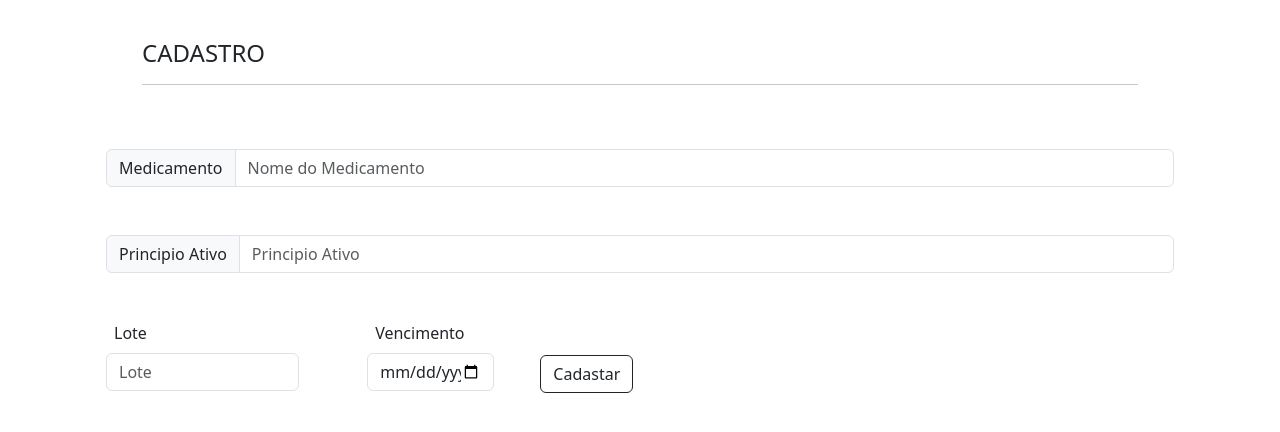
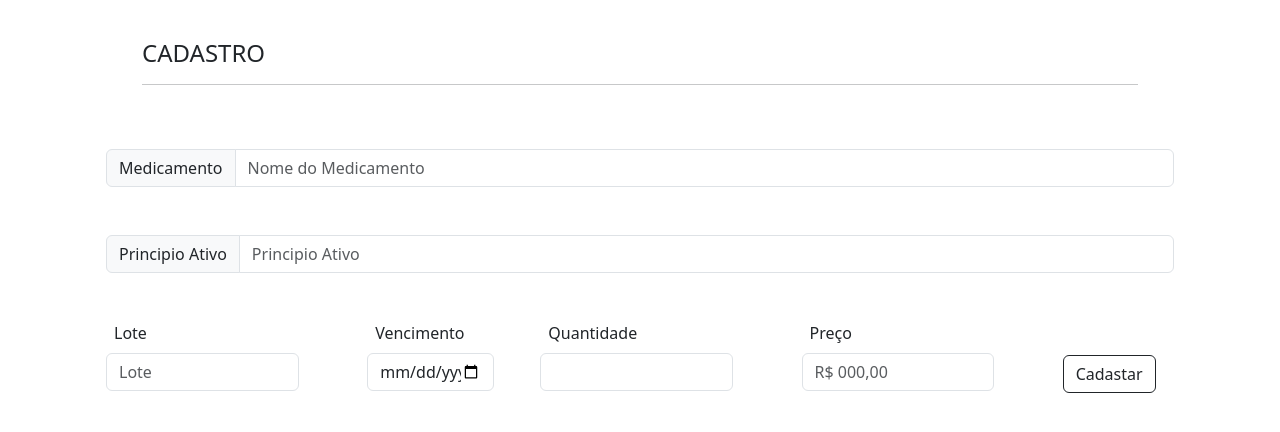
Before and after one commit to seixasfabio/SISTEMA-FARMACEUTICO, a plain HTML site: page Cadastro/Cadastro.html in a window 1280 px wide. Shown: the part 70-502 px from the top of the page. Drawn offline with nearby package versions, Linux system fonts and the light colour scheme; files whose address does not match are found by name.

Commit message:
Update Cadastro.html

```diff
--- a/Cadastro/Cadastro.html
+++ b/Cadastro/Cadastro.html
@@ -58,6 +58,16 @@
                     <input class="form-control w-75" type="date" id="Vencimento">
                 </div>
 
+                <div class="d-inline-block">
+                    <label for="Quantidade" class="form-label px-2">Quantidade</label>
+                    <input class="form-control w-75" type="number" id="Quantidade">
+                </div>
+
+                <div class="d-inline-block">
+                    <label for="Preco" class="form-label px-2">Preço</label>
+                    <input class="form-control w-75" type="number" placeholder="R$ 000,00" id="Preco">
+                </div>
+
                 <button class="btn btn-outline-dark" type="submit" id="Cadastrar">Cadastar</button>
 
             </form>
```
